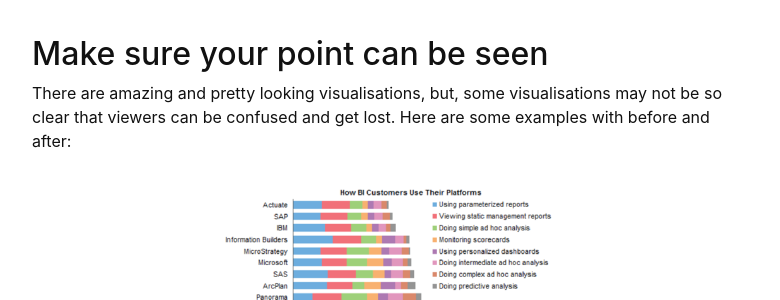
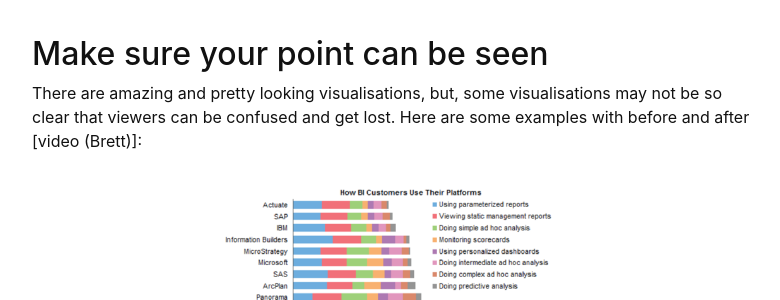
Before and after one commit to masamiy/DataStoryTelling, a Jekyll site: the page built from content/2-Visuals.md, in a window 1280 px wide and 1400 px high, scrolled down 4368 px. Shown: the part 177-477 px from the top of the window, without its empty margins (248-1028 px from the left). Built offline with Jekyll 4.4.1, drawn with Linux system fonts in a browser that asks for light colours; some of the changed text lies outside the part shown.

Commit message:
Update 2-Visuals.md

```diff
--- a/content/2-Visuals.md
+++ b/content/2-Visuals.md
@@ -38,7 +38,7 @@ If you are thinking of developing some visuals with R / Python, they will give y
 
 ## Make sure your point can be seen
 There are amazing and pretty looking visualisations, but, some visualisations may not be so clear that viewers can be confused and get lost.
-Here are some examples with before and after:
+Here are some examples with before and after [video (Brett)]:
  {% include figure.html img="Unclear_example.png" alt="" caption="Got it?" width="50%" %}
  {% include figure.html img="Unclear_example2.png" alt="" caption="Got it?" width="50%" %}
 
```
Also changed, not shown: other parts of content/2-Visuals.md (+1 -1 lines).
